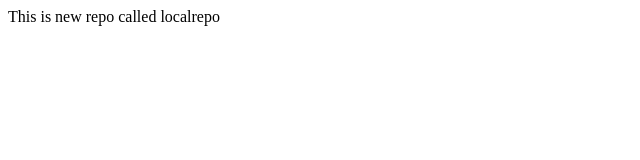
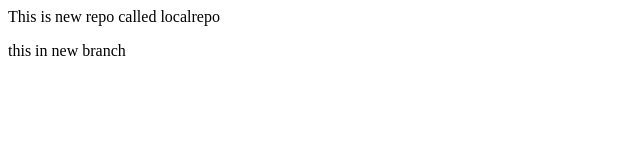
Before and after one commit to sujal1017/localrepo, a plain HTML site: page index.html in a window 1280 px wide. Shown: the whole page, without its empty margins (0-640 px from the left). Drawn offline with Linux system fonts and the light colour scheme.

Commit message:
Add new branch

```diff
--- a/index.html
+++ b/index.html
@@ -1 +1,2 @@
 <p>This is new repo called localrepo</p>
+<p>this in new branch </p>
```
